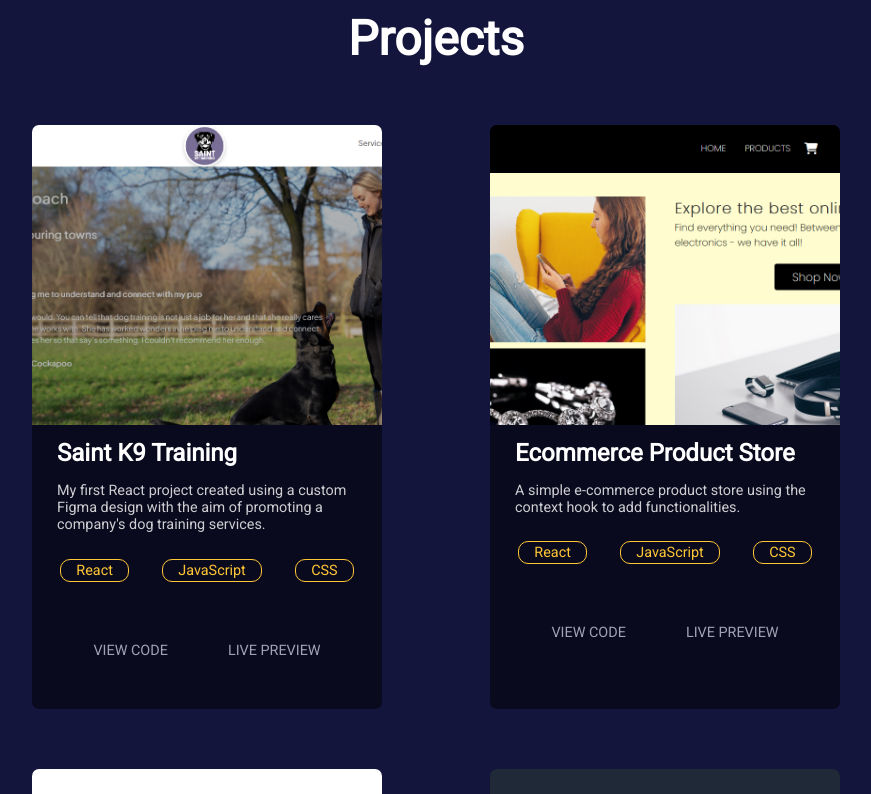
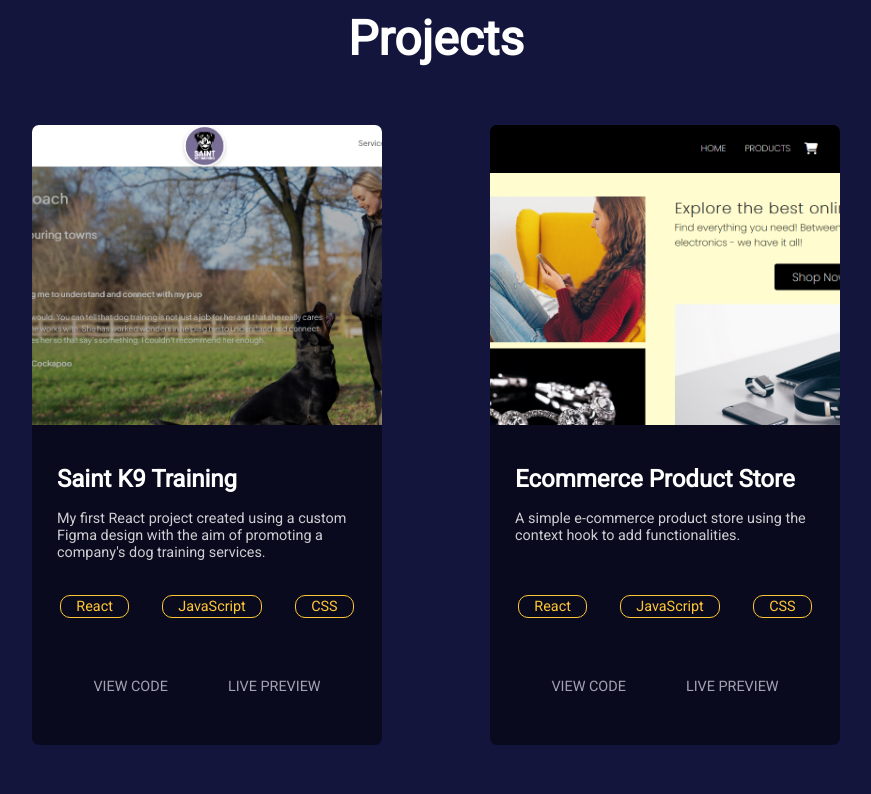
Before and after one commit to Jaspreet-Nijjar/portfolio, a React (Create React App) app: page / in a window 1280 px wide. Shown: the part 1380-2174 px from the top of the page, without its empty margins (204-1075 px from the left). Built offline with nearby package versions, Linux system fonts and the light colour scheme.

Commit message:
fixed grid layout on project items

```diff
--- a/src/styles/ProjectItem.css
+++ b/src/styles/ProjectItem.css
@@ -4,6 +4,8 @@
   background-color: var(--navy);
   border-radius: 7px;
   padding-bottom: 30px;
+  display: grid;
+  grid-template-rows: 330px 50px 90px;
 }
 
 .project-image {
```
